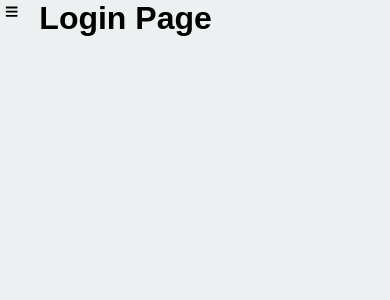
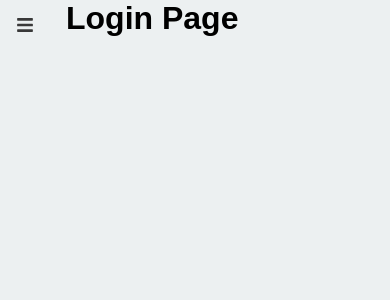
Before and after one commit to Muhammad0602/Doctor-Reservation-frontend, a React (Create React App) app: page / in a window 390 px wide. Shown: the top 300 px of the page. Built offline with nearby package versions, Linux system fonts and the light colour scheme.

Commit message:
Make home page responsive

```diff
--- a/src/App.css
+++ b/src/App.css
@@ -120,3 +120,12 @@ body {
     border-right-color: rgb(221, 214, 18);
   }
 }
+
+@media (max-width: 600px) {
+  .home-page {
+    display: grid;
+    grid-template-columns: 1fr;
+    align-items: center;
+    width: 100%;
+  }
+}
--- a/src/components/sidebar.css
+++ b/src/components/sidebar.css
@@ -104,6 +104,9 @@ small {
     background: transparent;
     border: none;
     outline: none;
+    color: rgb(57, 57, 57);
+    font-size: large;
+    padding: 1rem;
   }
 
   .sidebar_container {
```
